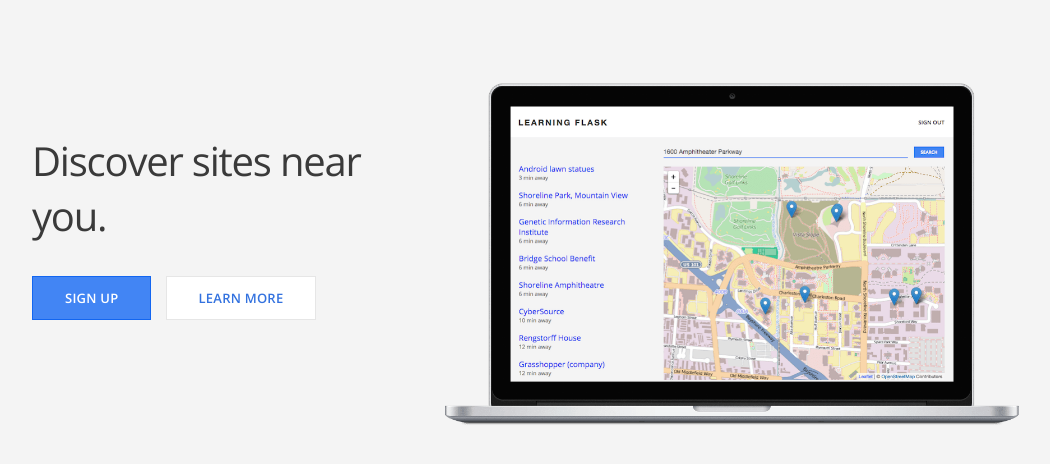
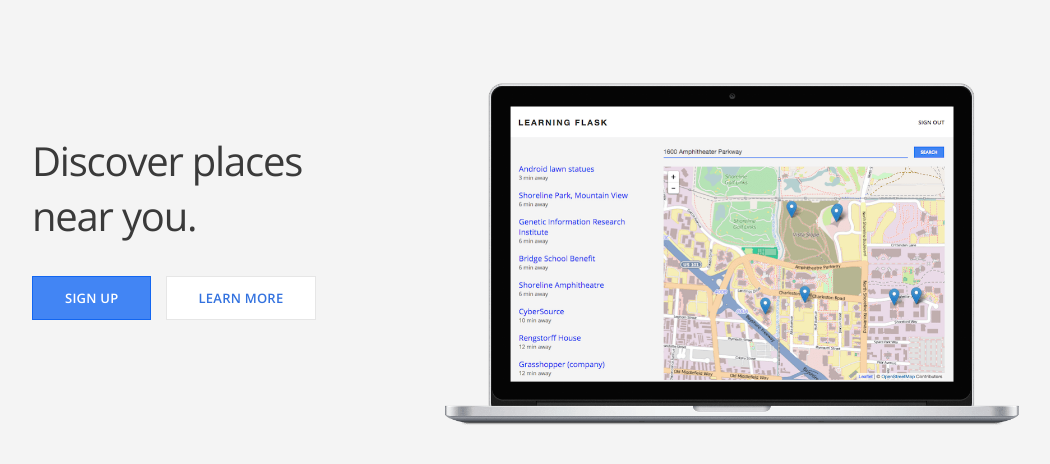
Before and after one commit to dan0009/learn-flask0, a Flask app: page / in a window 1280 px wide. Shown: the part 50-514 px from the top of the page, without its empty margins (108-1158 px from the left). Run offline with Flask 2, Linux system fonts and the light colour scheme.

Commit message:
Initial commit

```diff
--- a/templates/index.html
+++ b/templates/index.html
@@ -5,7 +5,7 @@
     <div class="container">
 
       <div class="section-content">
-          <h2>Discover sites near you.</h2>
+        <h2>Discover places near you.</h2>
         <a href="#" class="btn-primary">Sign up</a>
         <a href="{{ url_for('about') }}" class="btn-secondary">Learn more</a>
       </div>
```
